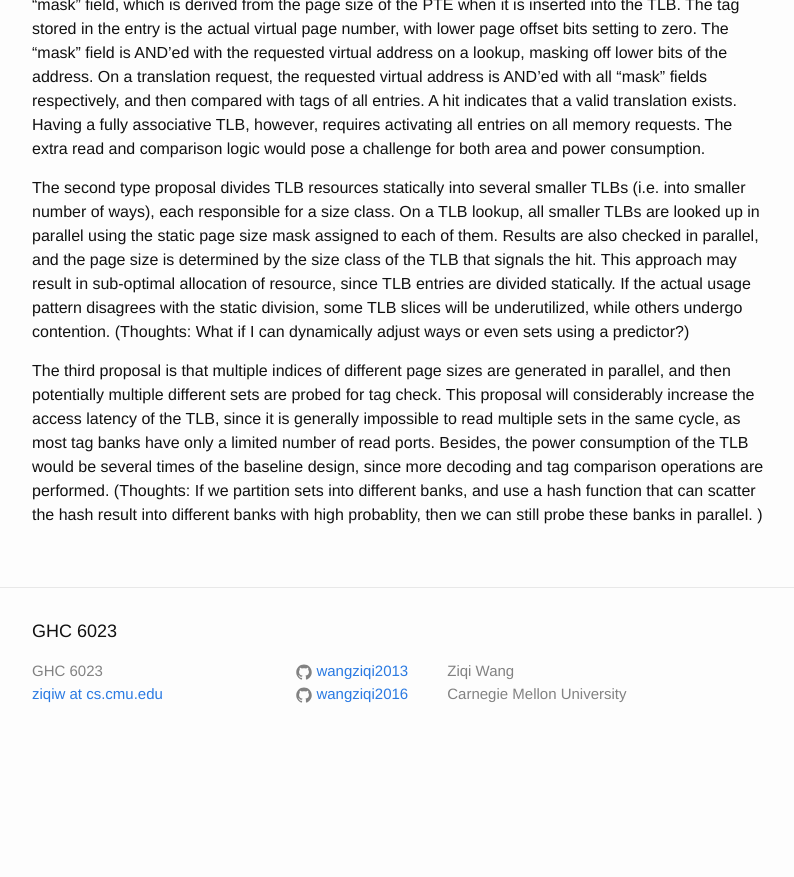
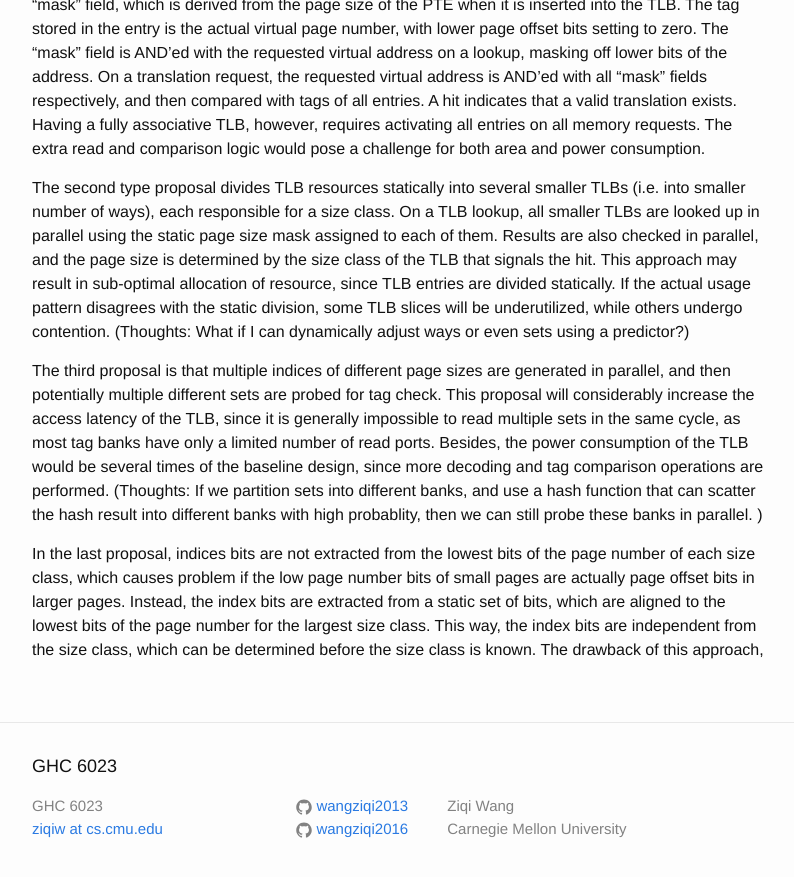
Before and after one commit to wangziqi2013/wangziqi2013.github.io, a Jekyll site: the page built from _posts/2020-06-21-skewed-tlb.markdown, in a window 1280 px wide and 900 px high, scrolled down 778 px. Shown: the top 877 px of the window, without its empty margins (238-1032 px from the left). Built offline with Jekyll 4.4.1, drawn with Linux system fonts in a browser that asks for light colours; before the commit the page ends 1543 px from its top, so only the background shows below that.

Commit message:
Adding index bits

```diff
--- a/_posts/2020-06-21-skewed-tlb.markdown
+++ b/_posts/2020-06-21-skewed-tlb.markdown
@@ -46,3 +46,9 @@ number of read ports. Besides, the power consumption of the TLB would be several
 more decoding and tag comparison operations are performed.
 (Thoughts: If we partition sets into different banks, and use a hash function that can scatter the hash result into
 different banks with high probablity, then we can still probe these banks in parallel. )
+
+In the last proposal, indices bits are not extracted from the lowest bits of the page number of each size class,
+which causes problem if the low page number bits of small pages are actually page offset bits in larger pages.
+Instead, the index bits are extracted from a static set of bits, which are aligned to the lowest bits of the page
+number for the largest size class. This way, the index bits are independent from the size class, which can be
+determined before the size class is known. The drawback of this approach,
```
